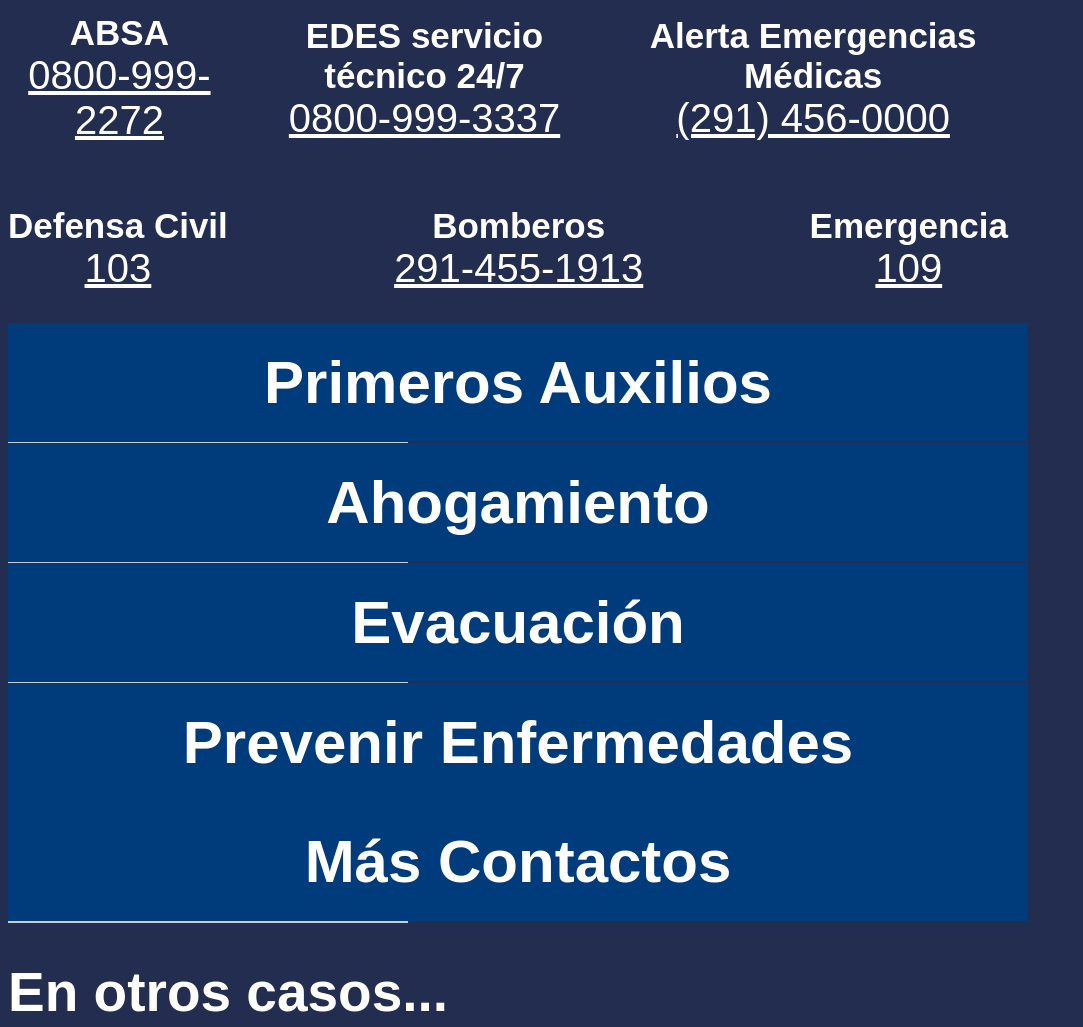
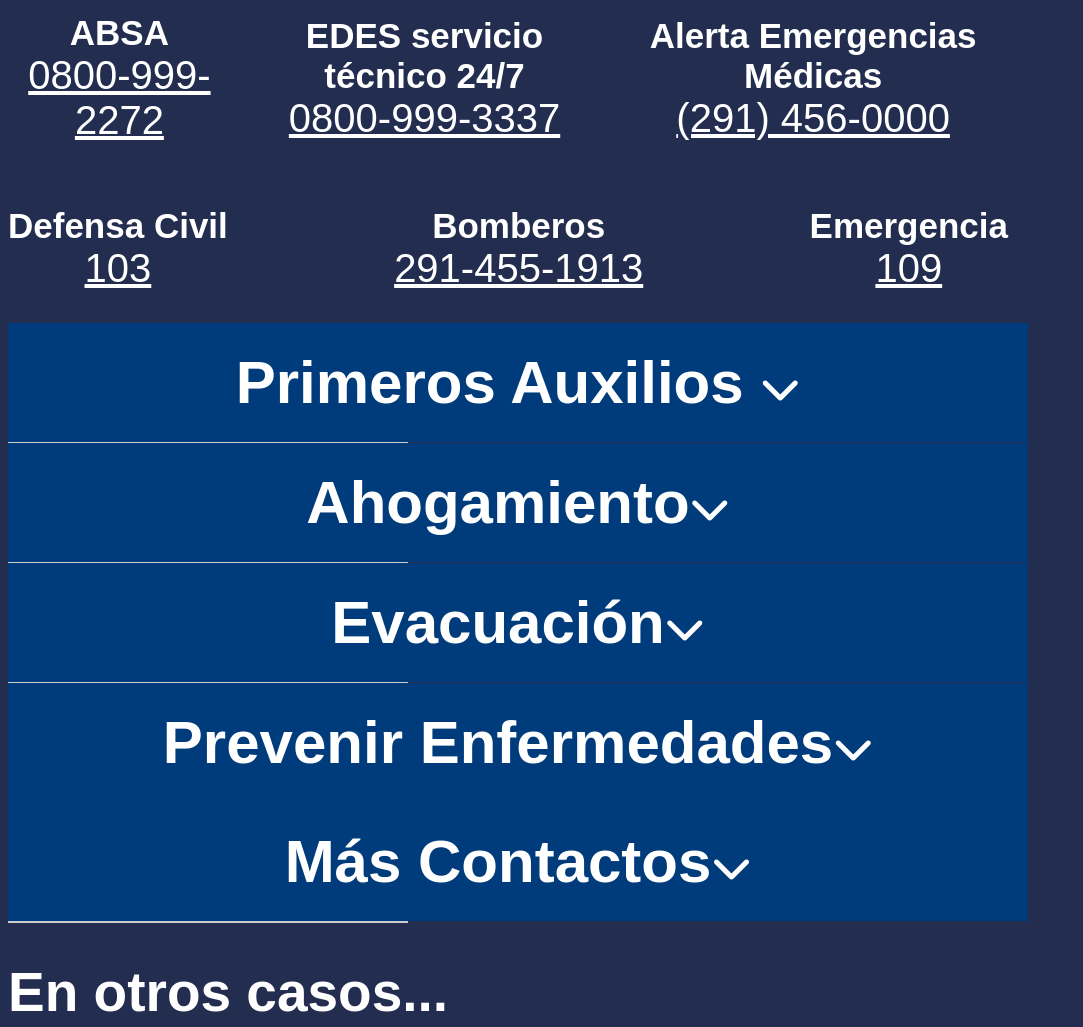
Before and after one commit to TizoDev/TizoDev.github.io, a plain HTML site: page index.html in a window 1280 px wide. Shown: the part 305-1332 px from the top of the page, without its empty margins (0-1083 px from the left). Drawn offline with Linux system fonts and the light colour scheme.

Commit message:
Update index.html

```diff
--- a/index.html
+++ b/index.html
@@ -192,6 +192,12 @@
         gap: 10px;
     }
 
+    .flechita
+    {
+        text-align: left;
+        left: 0;
+    }
+
         </style>
         <link rel="stylesheet" href="https://cdnjs.cloudflare.com/ajax/libs/font-awesome/6.7.2/css/all.min.css" integrity="sha512-Evv84Mr4kqVGRNSgIGL/F/aIDqQb7xQ2vcrdIwxfjThSH8CSR7PBEakCr51Ck+w+/U6swU2Im1vVX0SVk9ABhg==" crossorigin="anonymous" referrerpolicy="no-referrer" />
     </head>
@@ -238,11 +244,11 @@
     </html>
         <div class="menu">
             <div class="menu-item">
-                <button class="menu-title" onclick="toggleMenu(0)"><b>Primeros Auxilios </b></button>
+                <button class="menu-title" onclick="toggleMenu(0)"></i><b>Primeros Auxilios </b><i class="fa-solid fa-chevron-down flechita"></i></button>
                 <div class="menu-content">
                     <div class="menu" style="left: -10%;">
                         <div class="menu-item">
-                            <button class="menu-title menu-sub-title" onclick="toggleMenu(1)"><b>RCP</b></button>
+                            <button class="menu-title menu-sub-title" onclick="toggleMenu(1)"><b>RCP</b><i class="fa-solid fa-chevron-down flechita"></i></button>
                             <div class="menu-content">
                                 <p>Una persona necesita maniobras de RCP (Reanimaci&oacute;n Cardiopulmonar) si est&aacute; inconsciente y no respira.</p>
                                 <p>Pasos para hacer RCP</p>
@@ -264,7 +270,7 @@
                             </div>
                         </div>
                         <div class="menu-item">
-                            <button class="menu-title menu-sub-title" onclick="toggleMenu(2)"><b>Hemorragias y Heridas</b></button>
+                            <button class="menu-title menu-sub-title" onclick="toggleMenu(2)"><b>Hemorragias y Heridas</b><i class="fa-solid fa-chevron-down flechita"></i></button>
                             <div class="menu-content">
                                 <h1>¿Qu&eacute; hacer ante una hemorragia?</h1>
                                 <p>Es fundamental aplicar presi&oacute;n directa para controlar el sangrado lo m&aacute;s r&aacute;pido posible. Tener conocimientos en Primeros Auxilios es clave para saber qu&eacute; hacer y c&oacute;mo actuar ante una emergencia.</p>
@@ -285,7 +291,7 @@
                             </div>
                         </div>
                         <div class="menu-item">
-                            <button class="menu-title menu-sub-title" onclick="toggleMenu(3)"><b>Emergencias</b></button>
+                            <button class="menu-title menu-sub-title" onclick="toggleMenu(3)"><b>Emergencias</b><i class="fa-solid fa-chevron-down flechita"></i></button>
                             <div class="menu-content">
                                 <div class="grid" style="font-size: 40px;  gap: 0px;">
                                     <div class="icon-container">
@@ -317,7 +323,7 @@
                 </div>
             </div>
             <div class="menu-item">
-                <button class="menu-title" onclick="toggleMenu(4)"><b>Ahogamiento</b></button>
+                <button class="menu-title" onclick="toggleMenu(4)"><b>Ahogamiento</b><i class="fa-solid fa-chevron-down flechita"></i></button>
                 <div class="menu-content">
                     <p>C&oacute;mo actuar:</p>
                     <p>Seguridad del rescatador: Antes de intentar cualquier rescate, asegurarse de que no se pone en peligro la propia vida. Utilizar elementos flotantes como pueden ser GARRAFAS, MADERAS,RUEDAS DE AUTO o cuerdas para alcanzar a la persona en peligro SIN ENTRAR EN EL AGUA, si es posible</p>
@@ -327,7 +333,7 @@
                 </div>
             </div>
             <div class="menu-item">
-                <button class="menu-title" onclick="toggleMenu(5)"><b>Evacuaci&oacute;n</b></button>
+                <button class="menu-title" onclick="toggleMenu(5)"><b>Evacuaci&oacute;n</b><i class="fa-solid fa-chevron-down flechita"></i></button>
                 <div class="menu-content">
                     <p>El Municipio dispuso cuatro centros de evacuaci&oacute;n en:</p>
                     <p>Calle Bel&eacute;n (Güemes 250).</p>
@@ -340,13 +346,13 @@
                 </div>
             </div>
             <div class="menu-item">
-                <button class="menu-title" onclick="toggleMenu(6)"><b>Prevenir Enfermedades</b></button>
+                <button class="menu-title" onclick="toggleMenu(6)"><b>Prevenir Enfermedades</b><i class="fa-solid fa-chevron-down flechita"></i></button>
                 <div class="menu-content">
                     <p>Es indispensable reforzar las medidas higi&eacute;nico-diet&eacute;ticas (lavado de manos, uso de alcohol en gel, lavado de manos antes de manipular alimentos, limpieza de superficies con lavandina al 1%; provisi&oacute;n de agua y alimentos seguros) y disponer de una adecuada disposici&oacute;n de residuos y eliminaci&oacute;n de excretas.</p>
                     <a href="https://www.argentina.gob.ar/salud/dinesa/recomendaciones/control-inundaciones-inmunoprevenibles" target="_blank">M&aacute;s Informacion (Fuente)</a>
                 </div>
             <div class="menu-item">
-                <button class="menu-title" onclick="toggleMenu(7)"><b> M&aacutes Contactos</b></button>
+                <button class="menu-title" onclick="toggleMenu(7)"><b> M&aacutes Contactos</b><i class="fa-solid fa-chevron-down flechita"></i></button>
                 <div class="menu-content" style="font-size: 40px;">
                     <p><a href="https://web.facebook.com/municipiobahia" target="_blank">Facebook</a></p>
                     <p><a href="https://www.instagram.com/municipiobahia/" target="_blank">Instagram</a></p>
@@ -385,6 +391,7 @@
         <footer>
             <a href="https://abc.gob.ar/secretarias/areas/subsecretaria-de-educacion/educacion-tecnico-profesional/dir-de-ed-tecnica/direccion-de" target="_blank"><img src="imagenes/DETPNG.png" alt="Imagen 1"></a>
             <a href="https://eest5mdp.edu.ar/" target="_blank"><img src="imagenes/tecnica5.png" alt="Imagen 2"></a>
+            <p style="font-size: 35px; text-align: center;">7mo a&ntilde;o de la Escuela de Educacion Secundaria Tecnica Numero 5 de Mar del Plata</p>
         </footer>
 
         <script>
```
